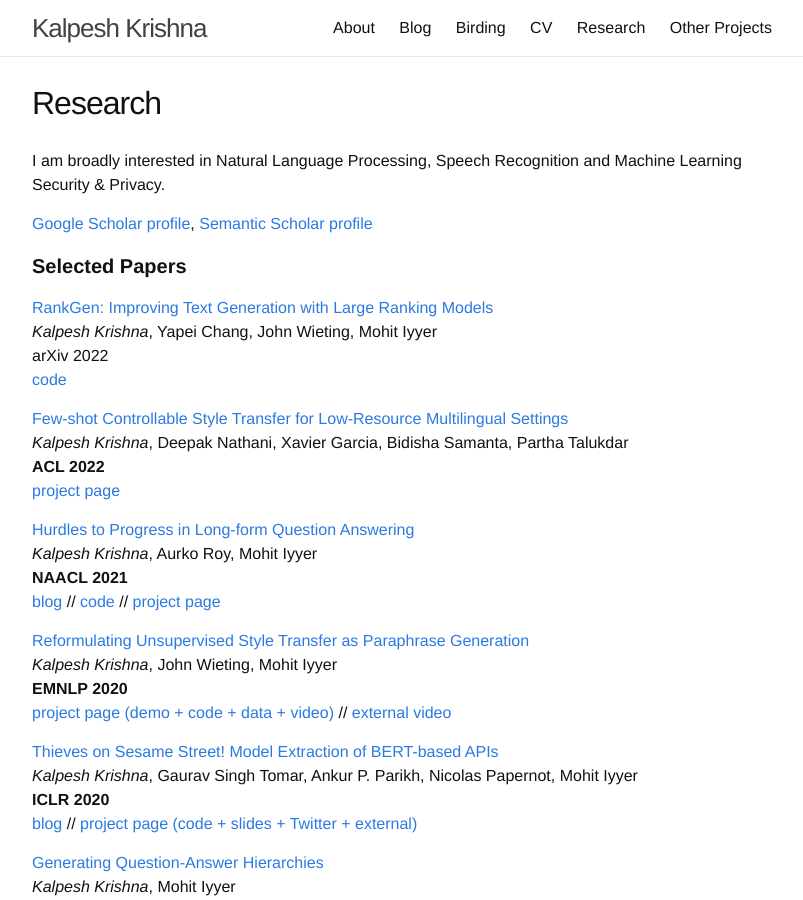
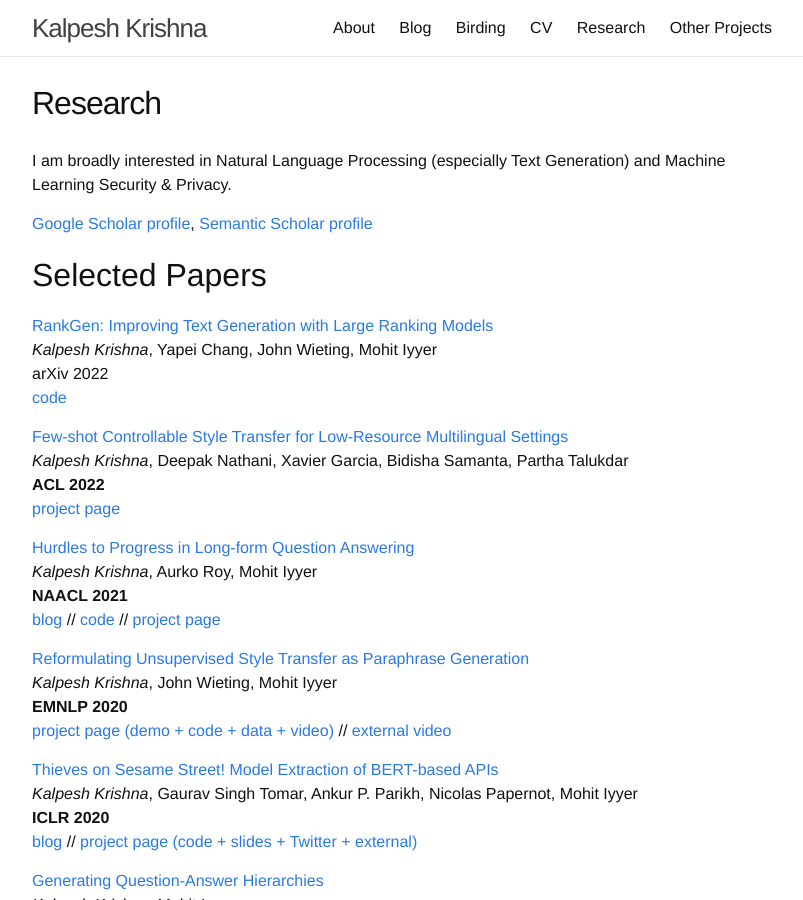
Before and after one commit to martiansideofthemoon/martiansideofthemoon.github.io, a Jekyll site: the page built from _pages/research.md, in a window 1280 px wide and 900 px high. Shown: the whole window, without its empty margins (238-1041 px from the left). Built offline with Jekyll 4.4.1, drawn with Linux system fonts in a browser that asks for light colours; comment, search, counter and statistics services are not loaded; some of the changed text lies outside the part shown.

Commit message:
Update research.md

```diff
--- a/_pages/research.md
+++ b/_pages/research.md
@@ -4,11 +4,11 @@ title: Research
 permalink: /research/
 order: 5
 ---
-I am broadly interested in Natural Language Processing, Speech Recognition and Machine Learning Security & Privacy.
+I am broadly interested in Natural Language Processing (especially Text Generation) and Machine Learning Security & Privacy.
 
 [Google Scholar profile](https://scholar.google.com/citations?hl=en&user=9g2BsMUAAAAJ), [Semantic Scholar profile](https://www.semanticscholar.org/author/Kalpesh-Krishna/26161085)
 
-#### **Selected Papers**
+## Selected Papers
 
 [RankGen: Improving Text Generation with Large Ranking Models](https://arxiv.org/abs/2205.09726)
 *Kalpesh Krishna*, Yapei Chang, John Wieting, Mohit Iyyer
@@ -40,7 +40,7 @@ arXiv 2022
 **ACL 2019**
 [project page (demo + code + data)](http://squash.cs.umass.edu/) // [technical note](https://arxiv.org/pdf/1906.02622.pdf#page=15) // [poster]({{ site.url }}/assets/squash-poster.pdf) // [external blog](https://towardsdatascience.com/introducing-squash-a-question-answer-generating-system-71c47b478a16)
 
-#### **Other Papers**
+## **Other Papers**
 
 [RELiC: Retrieving Evidence for Literary Claims](https://arxiv.org/abs/2203.10053)
 Katherine Thai, Yapei Chang, *Kalpesh Krishna*, Mohit Iyyer
```
Also changed, not shown: other parts of _pages/research.md (+2 -2 lines).
